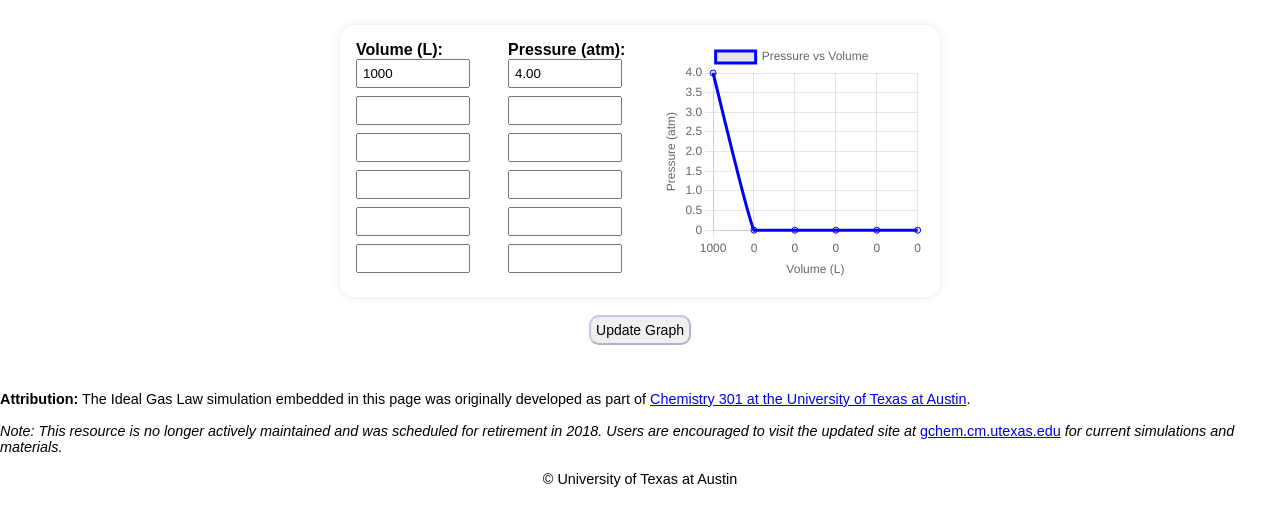
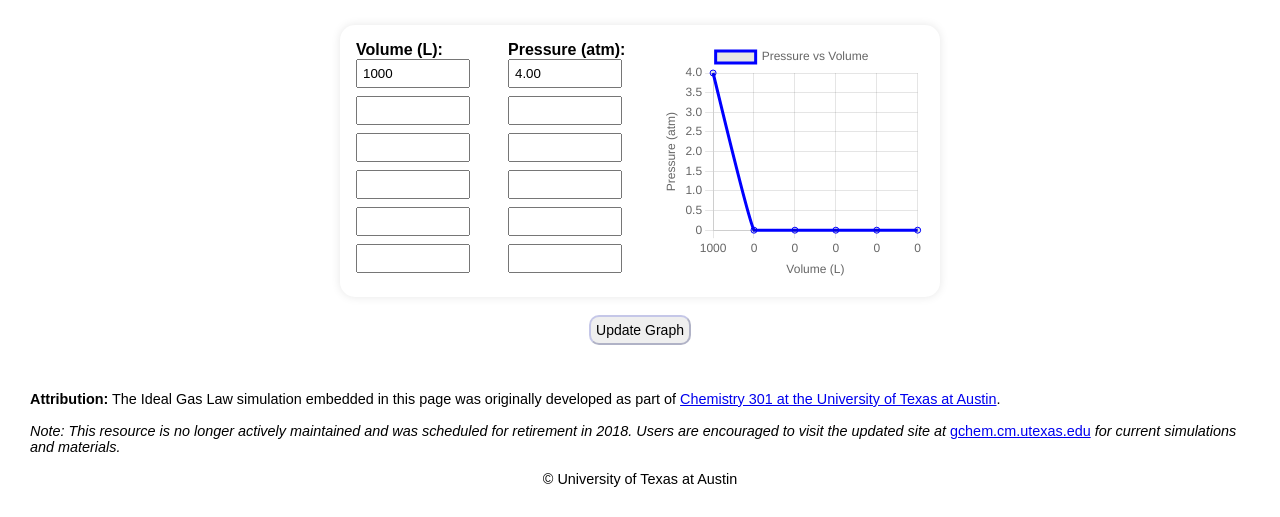
Before and after one commit to nmendo16/gas-simulation-graph, a plain HTML site: page index.html in a window 1280 px wide. Shown: the part 497-1014 px from the top of the page. Before the commit the page ends 984 px from the top, so only its background shows below. Drawn offline with nearby package versions, Linux system fonts and the light colour scheme.

Commit message:
Update index.html
text margin for attribution

```diff
--- a/index.html
+++ b/index.html
@@ -112,7 +112,7 @@
   </script>
 
 
-  <div style="font-size: 0.9em; margin-top: 30px;">
+  <div style="font-size: 0.9em; margin: 30px;">
     <br><p style="text-align: left;"><strong>Attribution:</strong>
     The Ideal Gas Law simulation embedded in this page was originally developed as part of
       <a href="https://ch301.cm.utexas.edu/index.php" target="_blank">Chemistry 301 at the University of Texas at Austin</a>.<br>
```
